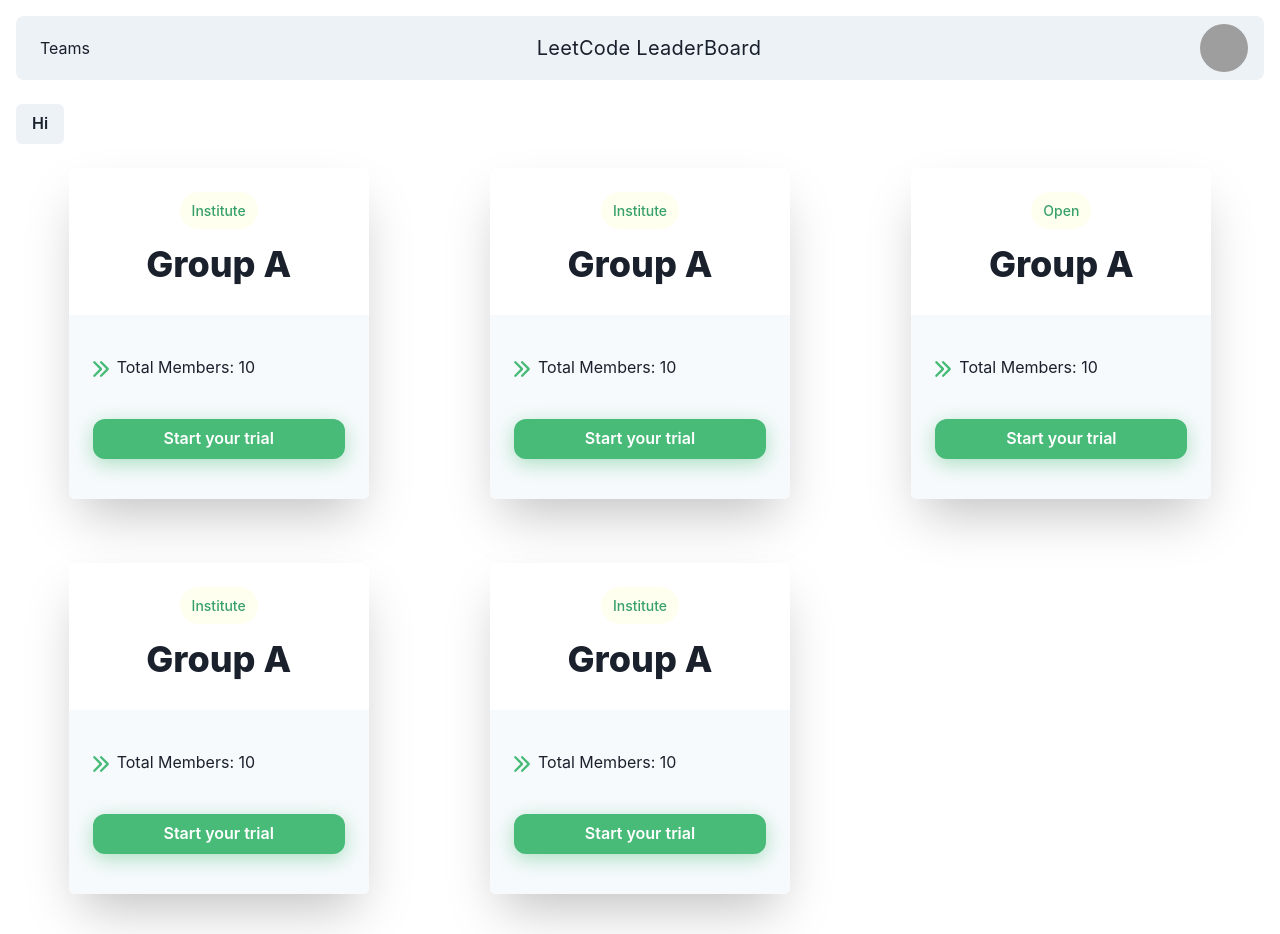
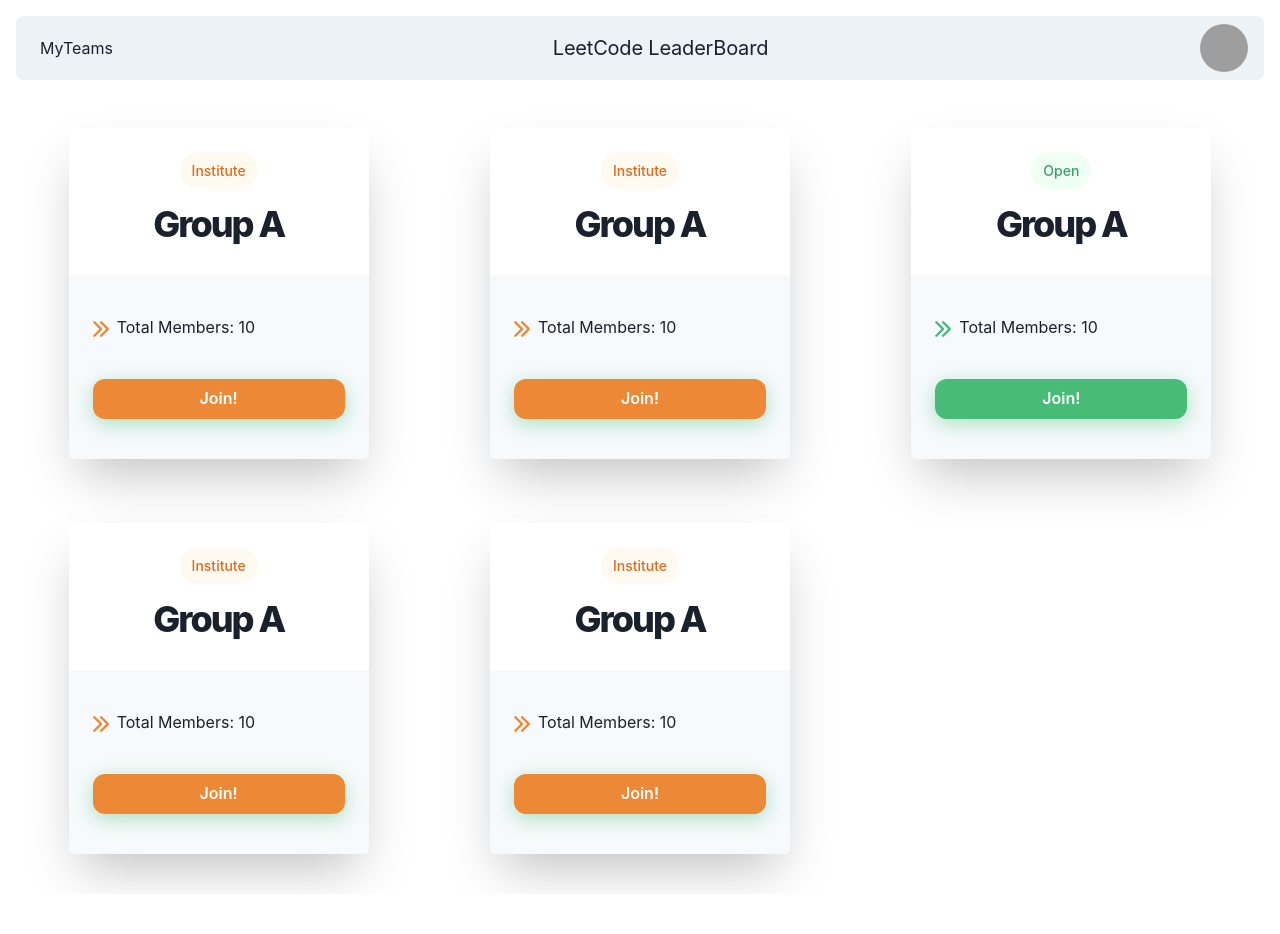
Before and after one commit to Codesmith28/Leetcode-leaderboard, a Next.js app: page / in a window 1280 px wide. After the commit the page ends 894 px from the top, so only its background shows below. Built offline with nearby package versions, Linux system fonts and the light colour scheme; grey boxes are pictures that could not be loaded.

Commit message:
Update UI styles and button text

```diff
--- a/pages/components/Groups/Groups.tsx
+++ b/pages/components/Groups/Groups.tsx
@@ -33,19 +33,19 @@
             fontSize={"sm"}
             fontWeight={500}
             bg={
-              type === "open"
+              type === "Open"
                 ? useColorModeValue("green.50", "green.900")
-                : useColorModeValue("yellow.50", "yellow.900")
+                : useColorModeValue("orange.50", "orange.900")
             }
             p={2}
             px={3}
-            color={"green.500"}
+            color={type === "Open" ? "green.500" : "orange.500"}
             rounded={"full"}
           >
             {type}
           </Text>
           <Stack direction={"row"} align={"center"} justify={"center"}>
-            <Text fontSize={"4xl"} fontWeight={800}>
+            <Text fontSize={"4xl"} fontWeight={800} letterSpacing={-2}>
               Group A
             </Text>
           </Stack>
@@ -54,7 +54,10 @@
         <Box bg={useColorModeValue("gray.50", "gray.900")} px={6} py={10}>
           <List spacing={3}>
             <ListItem>
-              <ListIcon as={ArrowRightIcon} color="green.400" />
+              <ListIcon
+                as={ArrowRightIcon}
+                color={type === "Open" ? "green.400" : "orange.400"}
+              />
               Total Members: 10
             </ListItem>
           </List>
@@ -62,18 +65,18 @@
           <Button
             mt={10}
             w={"full"}
-            bg={"green.400"}
+            bg={type === "Open" ? "green.400" : "orange.400"}
             color={"white"}
             rounded={"xl"}
             boxShadow={"0 5px 20px 0px rgb(72 187 120 / 43%)"}
             _hover={{
-              bg: "green.500",
+              bg: type === "Open" ? "green.500" : "orange.500",
             }}
             _focus={{
-              bg: "green.500",
+              bg: type === "Open" ? "green.500" : "orange.500",
             }}
           >
-            Start your trial
+            Join!
           </Button>
         </Box>
       </Box>
--- a/pages/components/Navbar/Navbar.module.css
+++ b/pages/components/Navbar/Navbar.module.css
@@ -1,7 +1,7 @@
 .title {
   font-size: 1.25rem;
   line-height: 1.75rem;
-  letter-spacing: 0.0125em;
+  letter-spacing: -0.01em;
   text-align: center;
   padding: 1em;
 
@@ -10,3 +10,7 @@
   justify-content: center;
   align-items: center;
 }
+
+.navBtn {
+  border-radius: 0.5rem;
+}
--- a/pages/components/Navbar/Navbar.tsx
+++ b/pages/components/Navbar/Navbar.tsx
@@ -22,7 +22,7 @@
   children: React.ReactNode;
 }
 
-const Links = ["Teams"];
+const Links = ["MyTeams"];
 
 const NavLink = (props: Props) => {
   const { children } = props;
@@ -102,7 +102,12 @@
 
         {isOpen ? (
           <Box pb={4} display={{ md: "none" }}>
-            <Stack as={"nav"} spacing={4}>
+            <Stack
+              bg={"gray.50"}
+              className={styles.navBtn}
+              as={"nav"}
+              spacing={4}
+            >
               {Links.map((link) => (
                 <NavLink key={link}>{link}</NavLink>
               ))}
--- a/pages/index.tsx
+++ b/pages/index.tsx
@@ -19,7 +19,6 @@
       </Head>
       <main className={styles.pg}>
         <Layout>
-          <Button>Hi</Button>
           <div className={styles.groups}>
             <Groups type={"Institute"} />
             <Groups type={"Institute"} />
```
